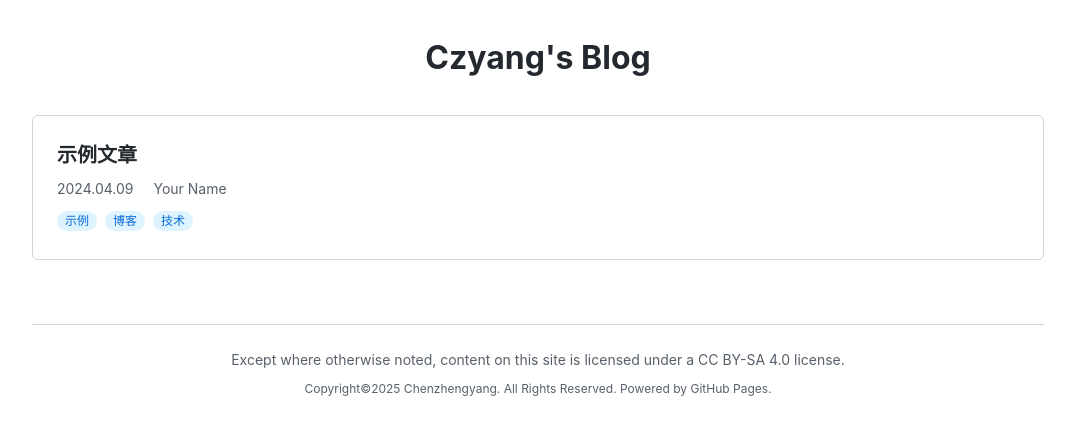
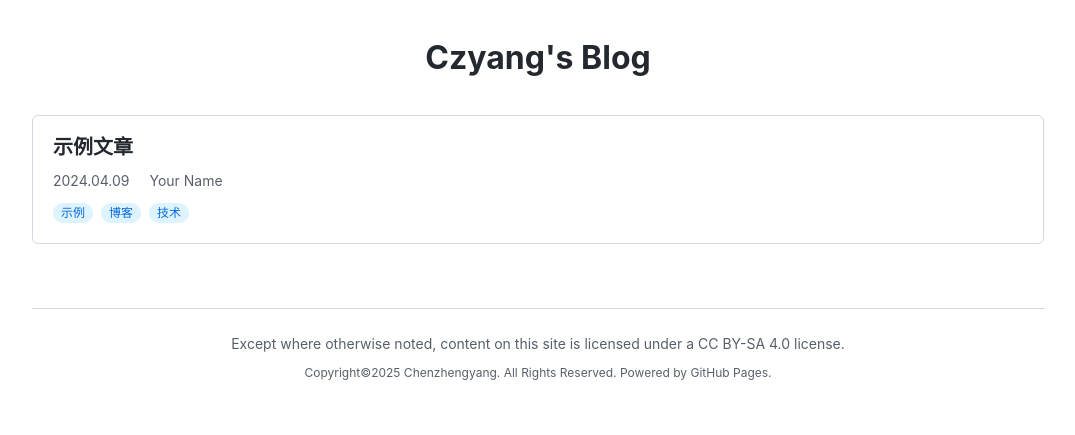
Before and after one commit to czy1997-ox/czyNote.github.io, a Jekyll site: the page built from index.md, in a window 1280 px wide. Shown: the top 435 px of the page, without its empty margins (102-1177 px from the left). Built offline with Jekyll 4.4.1, drawn with Linux system fonts in a browser that asks for light colours.

```diff
--- a/_layouts/home.html
+++ b/_layouts/home.html
@@ -31,8 +31,8 @@ layout: default
     }
 
     .post-card {
-        margin-bottom: 16px;
-        padding: 24px;
+        margin-bottom: 12px;
+        padding: 16px 20px;
         background-color: #ffffff;
         border: 1px solid #d0d7de;
         border-radius: 6px;
```
Also changed, not shown: _layouts/post.html (line endings or trailing spaces).
